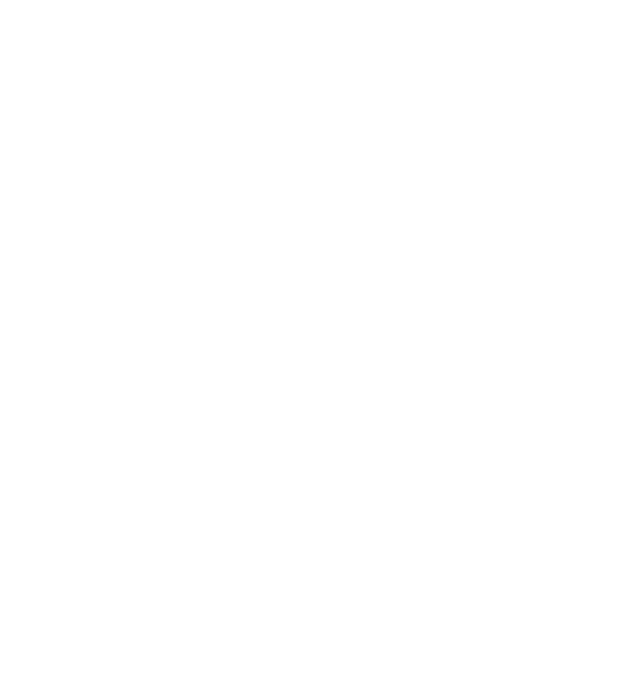
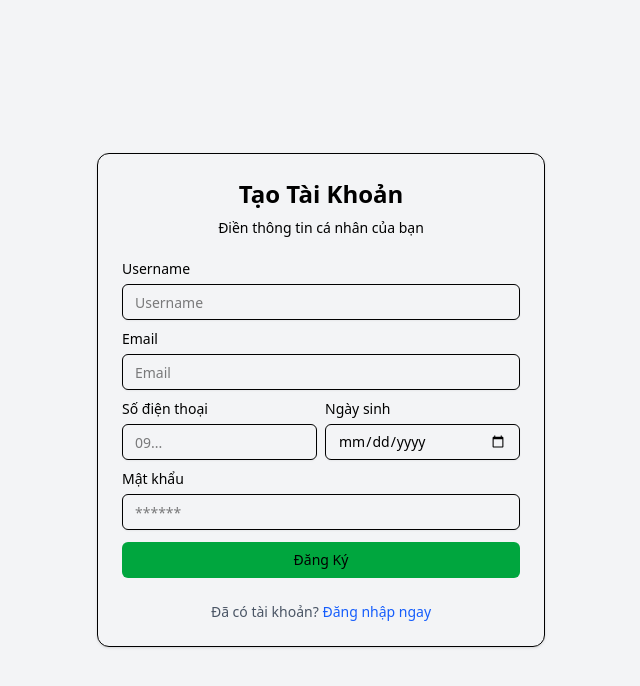
Before and after one commit to tue29092005a/Movies-Info, a React app: page /user/register in a window 1280 px wide. Before the commit this address had no page. Shown: the top 686 px of the page, without its empty margins (319-959 px from the left). Built offline with nearby package versions, Linux system fonts and the light colour scheme; the HTML template or start-up script is replaced by a standard one.

Commit message:
create login, register page

```diff
--- a/src/App.jsx
+++ b/src/App.jsx
@@ -13,7 +13,8 @@
 import { BrowserRouter, Routes, Route } from "react-router-dom";
 import { Display_CharacterDetail } from "./character/DetailCharacter";
 import { useTheme } from "./context/ThemeContext";
-
+import RegisterPage from "./auth/Register";
+import LoginPage from "./auth/Login";
 export default function App() {
   const { isDark } = useTheme();
   return (
@@ -22,15 +23,16 @@
         isDark ? "bg-gray-800 border-gray-700" : "bg-white border-gray-200"
       } `}
     >
-      <BrowserRouter>
         <Routes>
           <Route path="/" element={<Layout />}>
             <Route index element={<Dashboard_movie />} />
             <Route path="/movies/:id" element={<Display_MovieDetail />} />
             <Route path="/persons/:id" element={<Display_CharacterDetail />} />
           </Route>
+          <Route path="/user/login" element={<LoginPage/>}/>
+          <Route path="/user/register" element={<RegisterPage/>}/>
         </Routes>
-      </BrowserRouter>
+
     </div>
   );
 }
--- /dev/null
+++ b/src/auth/Login.jsx
@@ -0,0 +1,81 @@
+import React from "react";
+import { useForm } from "react-hook-form";
+import { zodResolver } from "@hookform/resolvers/zod";
+import { Link, useNavigate } from "react-router-dom";
+import { LoginSchema } from "@/schema/authSchema"
+import { useAuth } from "@/context/AuthContext";
+
+
+import { Button } from "@/components/ui/button";
+import { Input } from "@/components/ui/input";
+import { Card, CardContent, CardDescription, CardHeader, CardTitle, CardFooter } from "@/components/ui/card";
+import { Form, FormControl, FormField, FormItem, FormLabel, FormMessage } from "@/components/ui/form";
+
+export default function LoginPage() {
+  const { login } = useAuth();
+
+  const navigate = useNavigate();
+
+  const form = useForm({
+    resolver: zodResolver(LoginSchema),
+    defaultValues: { username: "", password: "" },
+  });
+
+  const onSubmit = async (data) => {
+    const res = await login(data.username, data.password);
+    if (res && res.success) {
+      alert( res.message );
+      navigate("/");
+    } else {
+      alert( res.message);
+    }
+  };
+
+  return (
+    <div className="flex items-center justify-center min-h-screen bg-gray-100 p-4">
+      <Card className="w-full max-w-md">
+        <CardHeader>
+          <CardTitle className="text-2xl text-center">Đăng Nhập</CardTitle>
+          <CardDescription className="text-center">Nhập thông tin để truy cập hệ thống</CardDescription>
+        </CardHeader>
+        <CardContent>
+          <Form {...form}>
+            <form onSubmit={form.handleSubmit(onSubmit)} className="space-y-4">
+              <FormField
+                control={form.control}
+                name="username"
+                render={({ field }) => (
+                  <FormItem>
+                    <FormLabel>Username</FormLabel>
+                    <FormControl><Input placeholder="Nhập username..." {...field} /></FormControl>
+                    <FormMessage />
+                  </FormItem>
+                )}
+              />
+              <FormField
+                control={form.control}
+                name="password"
+                render={({ field }) => (
+                  <FormItem>
+                    <FormLabel>Password</FormLabel>
+                    <FormControl><Input type="password" placeholder="******" {...field} /></FormControl>
+                    <FormMessage />
+                  </FormItem>
+                )}
+              />
+              <Button type="submit" className="w-full">Đăng Nhập</Button>
+            </form>
+          </Form>
+        </CardContent>
+        <CardFooter className="flex justify-center">
+          <p className="text-sm text-gray-600">
+            Chưa có tài khoản?{" "}
+            <Link to="/user/register" className="text-blue-600 font-medium hover:underline">
+              Đăng ký ngay
+            </Link>
+          </p>
+        </CardFooter>
+      </Card>
+    </div>
+  );
+}
--- /dev/null
+++ b/src/auth/Register.jsx
@@ -0,0 +1,118 @@
+import React from "react";
+import { useForm } from "react-hook-form";
+import { zodResolver } from "@hookform/resolvers/zod";
+import { Link, useNavigate } from "react-router-dom";
+import { RegisterSchema } from "@/schema/authSchema"
+import { useAuth } from "@/context/AuthContext";
+
+
+import { Button } from "@/components/ui/button";
+import { Input } from "@/components/ui/input";
+import { Card, CardContent, CardDescription, CardHeader, CardTitle, CardFooter } from "@/components/ui/card";
+import { Form, FormControl, FormField, FormItem, FormLabel, FormMessage } from "@/components/ui/form";
+
+export default function RegisterPage() {
+  const { register } = useAuth();
+  const form = useForm({
+    resolver: zodResolver(RegisterSchema),
+    defaultValues: {
+      username: "",
+      email: "",
+      password: "",
+      phone: "",
+      dob: "",
+    },
+  });
+
+  const onSubmit = async (data) => {
+    const res = await register(data);
+    if (res.success) {
+      alert( "Đăng ký thành công");
+    } else {
+      alert(res.message);
+    }
+  };
+
+  return (
+    <div className="flex items-center justify-center min-h-screen bg-gray-100 p-4">
+      <Card className="w-full max-w-md">
+        <CardHeader>
+          <CardTitle className="text-2xl text-center">Tạo Tài Khoản</CardTitle>
+          <CardDescription className="text-center">Điền thông tin cá nhân của bạn</CardDescription>
+        </CardHeader>
+        <CardContent>
+          <Form {...form}>
+            <form onSubmit={form.handleSubmit(onSubmit)} className="space-y-3">
+              <FormField
+                control={form.control}
+                name="username"
+                render={({ field }) => (
+                  <FormItem>
+                    <FormLabel>Username</FormLabel>
+                    <FormControl><Input placeholder="Username" {...field} /></FormControl>
+                    <FormMessage />
+                  </FormItem>
+                )}
+              />
+              <FormField
+                control={form.control}
+                name="email"
+                render={({ field }) => (
+                  <FormItem>
+                    <FormLabel>Email</FormLabel>
+                    <FormControl><Input type="email" placeholder="Email" {...field} /></FormControl>
+                    <FormMessage />
+                  </FormItem>
+                )}
+              />
+              <div className="grid grid-cols-2 gap-2">
+                <FormField
+                  control={form.control}
+                  name="phone"
+                  render={({ field }) => (
+                    <FormItem>
+                      <FormLabel>Số điện thoại</FormLabel>
+                      <FormControl><Input placeholder="09..." {...field} /></FormControl>
+                      <FormMessage />
+                    </FormItem>
+                  )}
+                />
+                <FormField
+                  control={form.control}
+                  name="dob"
+                  render={({ field }) => (
+                    <FormItem>
+                      <FormLabel>Ngày sinh</FormLabel>
+                      <FormControl><Input type="date" {...field} /></FormControl>
+                      <FormMessage />
+                    </FormItem>
+                  )}
+                />
+              </div>
+              <FormField
+                control={form.control}
+                name="password"
+                render={({ field }) => (
+                  <FormItem>
+                    <FormLabel>Mật khẩu</FormLabel>
+                    <FormControl><Input type="password" placeholder="******" {...field} /></FormControl>
+                    <FormMessage />
+                  </FormItem>
+                )}
+              />
+              <Button type="submit" className="w-full bg-green-600 hover:bg-green-700">Đăng Ký</Button>
+            </form>
+          </Form>
+        </CardContent>
+        <CardFooter className="flex justify-center">
+          <p className="text-sm text-gray-600">
+            Đã có tài khoản?{" "}
+            <Link to="/user/login" className="text-blue-600 font-medium hover:underline">
+              Đăng nhập ngay
+            </Link>
+          </p>
+        </CardFooter>
+      </Card>
+    </div>
+  );
+}
--- /dev/null
+++ b/src/context/AuthContext.jsx
@@ -0,0 +1,70 @@
+// src/context/AuthContext.jsx
+import React, { createContext, useContext, useState, useEffect } from "react";
+import { POST_login, POST_register } from "@/api/user/user";
+import { useNavigate } from "react-router-dom"; // Nếu dùng Router
+
+const AuthContext = createContext();
+
+export const AuthProvider = ({ children }) => {
+  const [user, setUser] = useState(null);
+  const [isAuthenticated, setIsAuthenticated] = useState(false);
+  const navigate = useNavigate();
+
+  // Kiểm tra đăng nhập khi F5 trang
+  useEffect(() => {
+    const token = localStorage.getItem("user_access_token");
+    const storedUser = localStorage.getItem("user_info");
+    if (token && storedUser) {
+      setIsAuthenticated(true);
+      setUser(JSON.parse(storedUser));
+    }
+  }, []);
+
+  // Hàm Login
+  const login = async (username, password) => {
+    try {
+      const data = await POST_login(username, password);
+
+      if (data && data.token) {
+        localStorage.setItem("user_access_token", data.token);
+        localStorage.setItem("user_info", JSON.stringify(data.user));
+        setUser(data.user);
+        setIsAuthenticated(true);
+        return { success: true, message: data.message };
+      }
+      return {
+        success: false,
+        message: data?.message || "Đăng nhập thất bại, tài khoản không tồn tại"
+      };
+    } catch (error) {
+        alert(error.message)
+      return { success: false, message: error.message };
+    }
+  };
+
+  const register = async (formData) => {
+    const data = await POST_register(formData);
+    if (data && data.user) {
+      navigate("/user/login");
+      return { success: true, message: data.message };
+    }
+    return { success: false, message: "Đăng ký thất bại" };
+  };
+
+
+  const logout = () => {
+    localStorage.removeItem("user_access_token");
+    localStorage.removeItem("user_info");
+    setUser(null);
+    setIsAuthenticated(false);
+    navigate("/user/login");
+  };
+
+  return (
+    <AuthContext.Provider value={{ user, isAuthenticated, login, register, logout }}>
+      {children}
+    </AuthContext.Provider>
+  );
+};
+
+export const useAuth = () => useContext(AuthContext);
--- a/src/main.jsx
+++ b/src/main.jsx
@@ -4,12 +4,16 @@
 import App from "./App.jsx";
 import { ThemeProvider } from "./context/ThemeContext";
 import React from "react";
-
-
+import { AuthProvider } from "./context/AuthContext";
+import { BrowserRouter } from "react-router-dom";
 createRoot(document.getElementById("root")).render(
-  <React.StrictMode>
-    <ThemeProvider>
-        <App/>
-    </ThemeProvider>
-  </React.StrictMode>
+  <StrictMode>
+    <BrowserRouter>
+      <AuthProvider>
+        <ThemeProvider>
+          <App />
+        </ThemeProvider>
+      </AuthProvider>
+    </BrowserRouter>
+  </StrictMode>
 );
```
